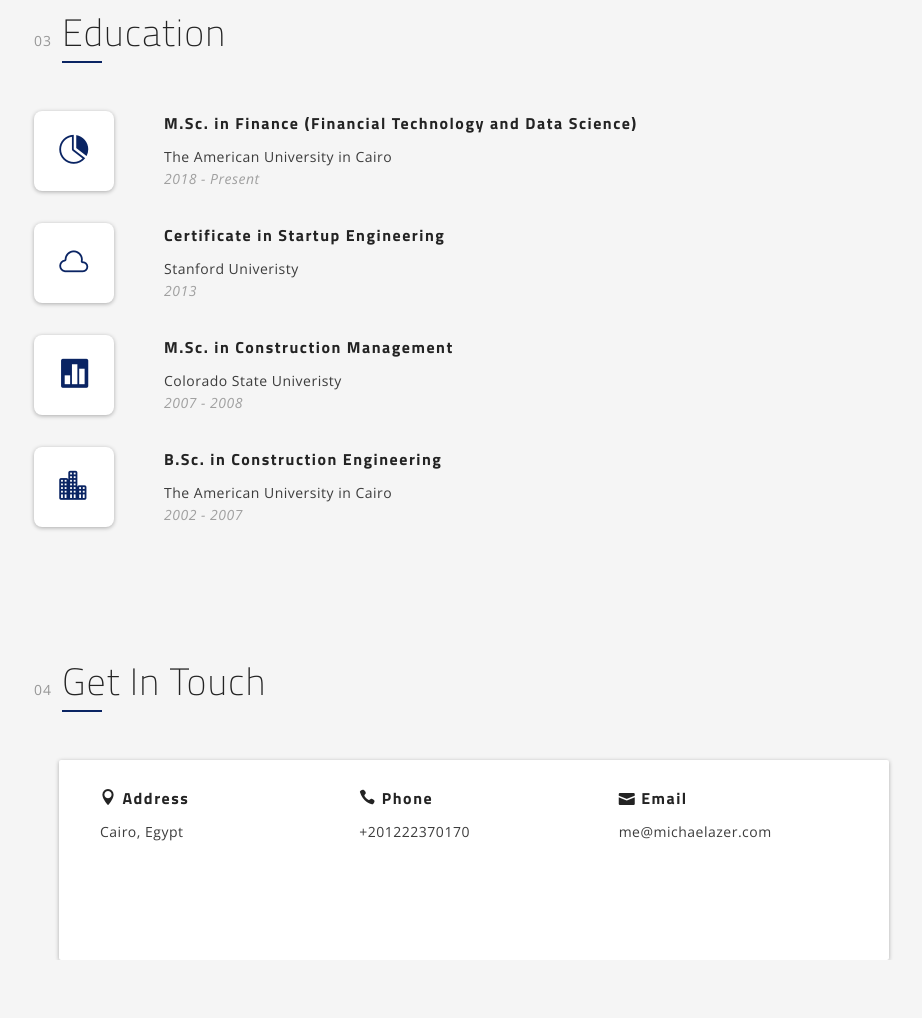
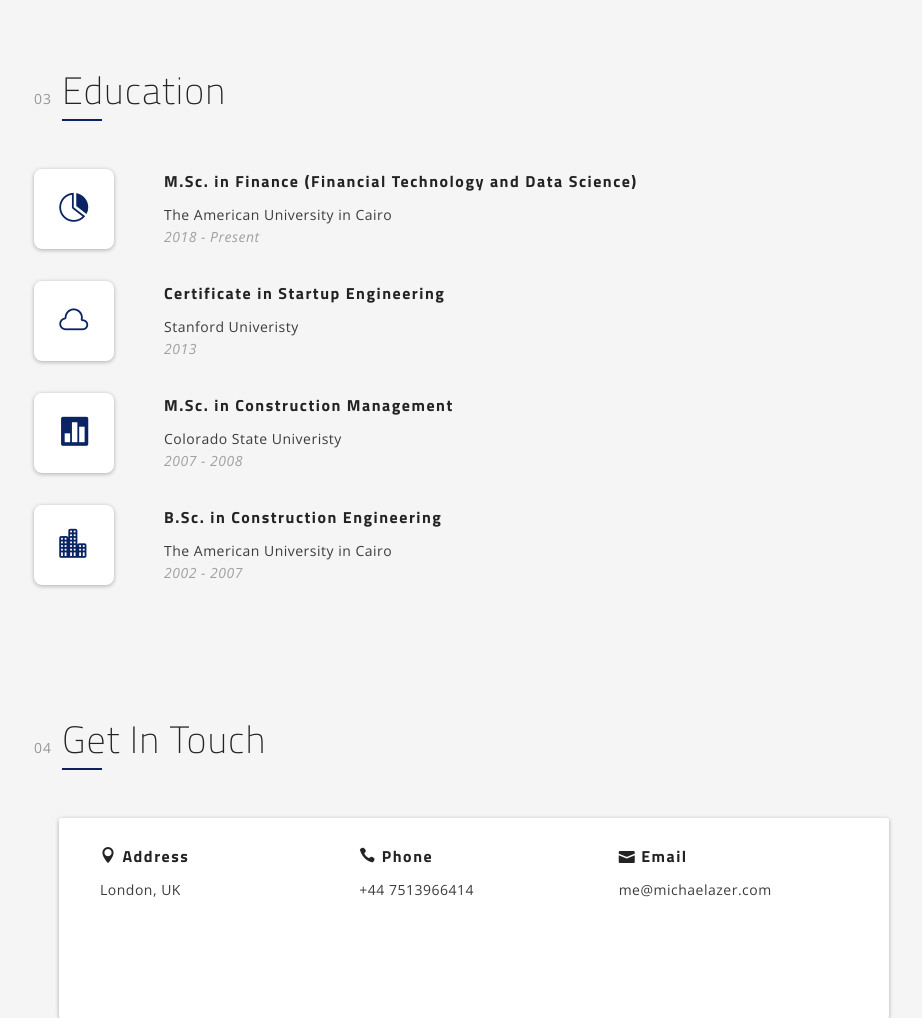
Before and after one commit to michaelazer/michaelazer.github.io, a plain HTML site: page index.html in a window 1280 px wide. Shown: the part 1406-2424 px from the top of the page, without its empty margins (321-1243 px from the left). Before the commit the page ends 2366 px from the top, so only its background shows below. Drawn offline with nearby package versions, Linux system fonts and the light colour scheme.

Commit message:
update number,  address, and ecommerce

```diff
--- a/index.html
+++ b/index.html
@@ -171,7 +171,7 @@
               <!-- end Section Title -->
               <h1>
                 Hi, I am <span class="bg-color">Michael Azer</span> <br />An
-                Entrepreneur with a passion for
+                Entrepreneur with a passion for <span class="bg-color">e-commerce</span> and
                 <span class="bg-color">financial technology</span>
               </h1>
               <p>
@@ -846,14 +846,14 @@
                           <span class="icon_pin" aria-hidden="true"></span>
                           Address
                         </h3>
-                        <p>Cairo, Egypt</p>
+                        <p>London, UK</p>
                       </div>
                       <div class="col-xs-12 col-sm-4">
                         <h3>
                           <span class="icon_phone" aria-hidden="true"></span>
                           Phone
                         </h3>
-                        <p>+201222370170</p>
+                        <p>+44 7513966414</p>
                       </div>
                       <div class="col-xs-12 col-sm-4">
                         <h3>
```
